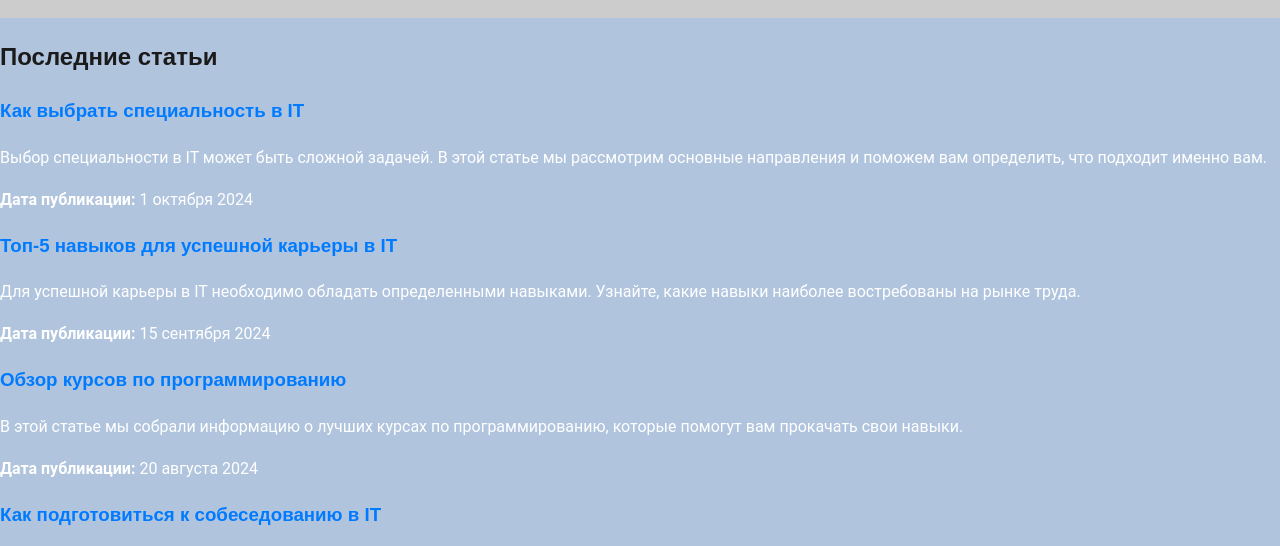
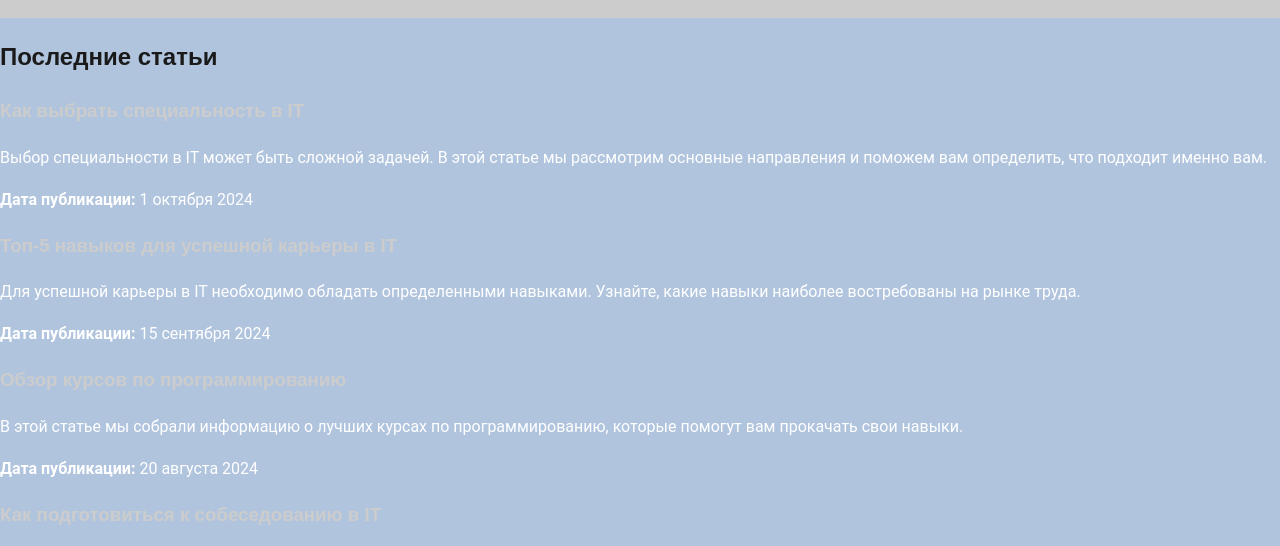
Before and after one commit to aslanit-dev/proforient, a plain HTML site: page blog.html in a window 1280 px wide. Shown: the part 248-794 px from the top of the page. Drawn offline with Linux system fonts and the light colour scheme.

Commit message:
Update styles.css

```diff
--- a/styles.css
+++ b/styles.css
@@ -14,7 +14,7 @@ h1, h2, h3 {
 }
 
 a {
-  color: #007bff;
+  color: #ccc;
   text-decoration: none;
 }
 
```
